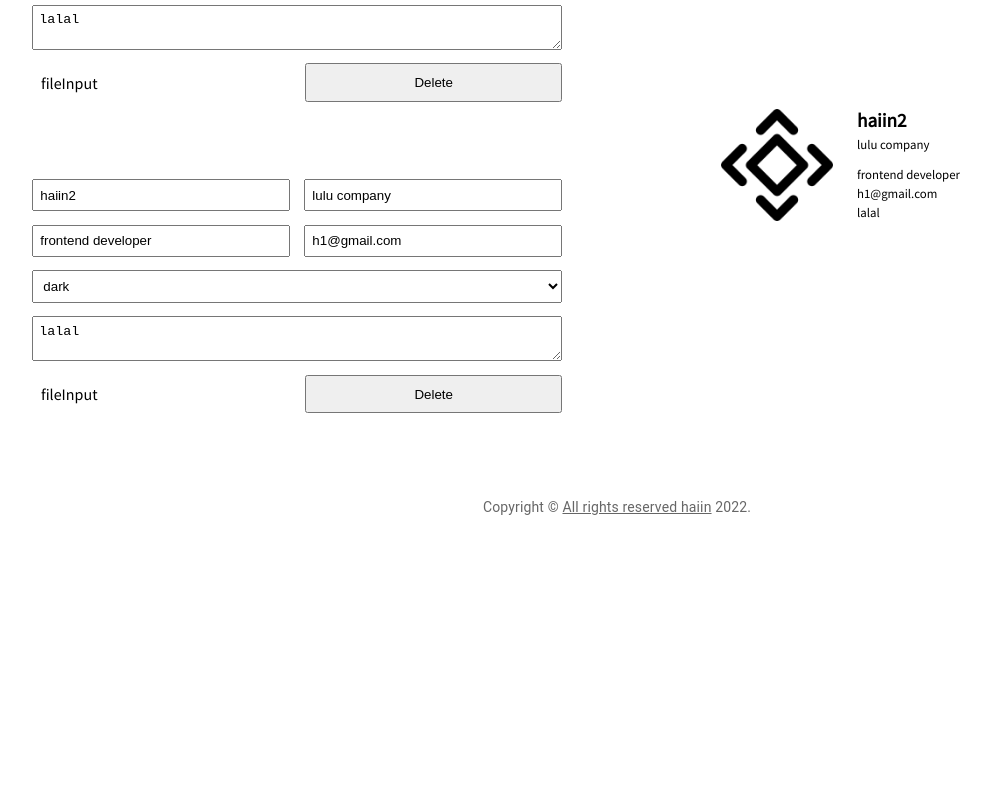
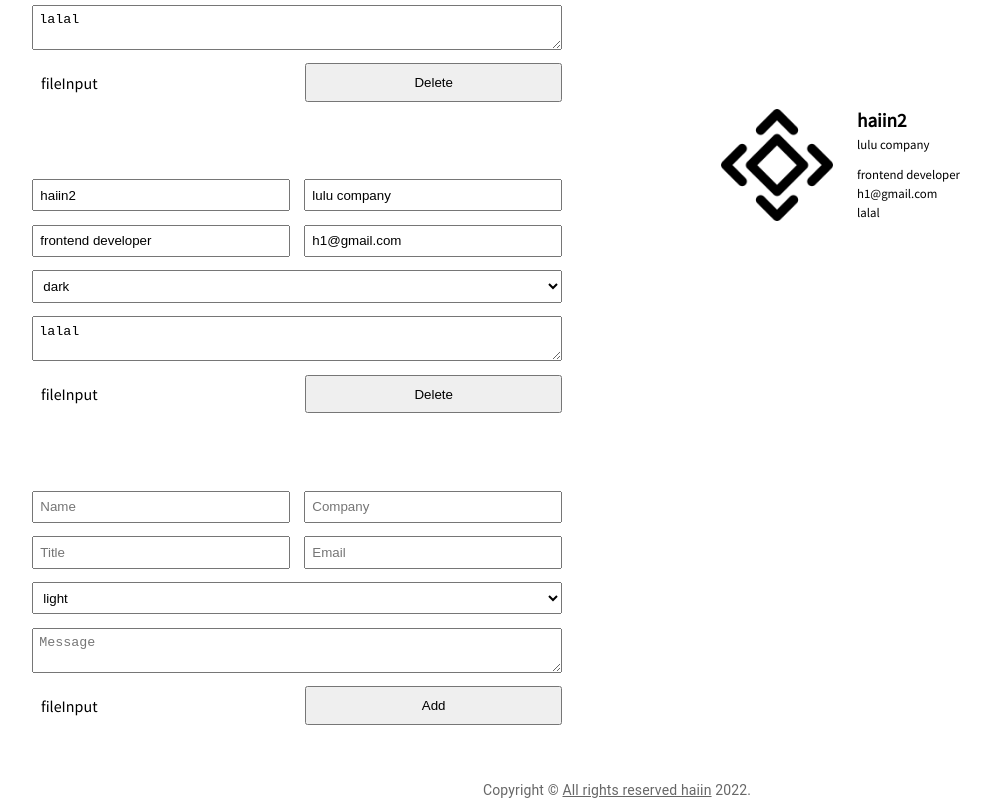
Before and after one commit to Haiin05/mypro, a React (Create React App) app: page / in a window 1280 px wide. Shown: the part 283-1083 px from the top of the page, without its empty margins (23-1012 px from the left). Before the commit the page ends 800 px from the top, so only its background shows below. Built offline with nearby package versions, Linux system fonts and the light colour scheme; no server answers; sample sign-in values are in the browser's storage.

Commit message:
add: cardAddForm

```diff
--- /dev/null
+++ b/src/components/card_add_form/card_add_form.module.css
@@ -0,0 +1,47 @@
+@value myproBlack, myproWhite, myproLightBlue, myproLighterGrey from '../../common/colors.module.css';
+
+.cardForm {
+    display: flex;
+    flex-wrap: wrap;
+    margin: 1em 2em;
+    padding: 1em;
+    background-color: myproLightBlue;
+}
+
+.input,
+.select {
+    flex: 1 1 30%;
+}
+
+.text {
+    flex-basis: 100%;
+}
+
+.input,
+.select,
+.btn,
+.text,
+.image {
+    margin: 0.5em;
+    padding: 0.5em;
+    border: 1px solid myproLighterGrey;
+}
+
+.input:focus,
+.text:focus,
+.select:focus,
+.button:focus {
+    outline: 0;
+}
+
+.image,
+.btn {
+    flex: 1 1 40%;
+    cursor: pointer;
+    background-color: myproLighterGrey;
+}
+
+.image:hover,
+.btn:hover {
+    opacity: 80%;
+}
--- /dev/null
+++ b/src/components/card_add_form/card_add_form.tsx
@@ -0,0 +1,51 @@
+import { useRef } from 'react';
+import { I_card } from '../main/mainPresenter';
+import styles from './card_add_form.module.css'
+
+interface I_cardAddForm {
+	onAdd: (card: I_card) => void
+}
+
+const CardAddForm = ({ onAdd }: I_cardAddForm) => {
+	const formRef = useRef<HTMLFormElement>(null)
+	const nameRef = useRef<HTMLInputElement>(null)
+	const companyRef = useRef<HTMLInputElement>(null)
+	const titleRef = useRef<HTMLInputElement>(null)
+	const emailRef = useRef<HTMLInputElement>(null)
+	const themeRef = useRef<HTMLSelectElement>(null)
+	const messageRef = useRef<HTMLTextAreaElement>(null)
+
+	const handleSubmit = (e: any) => {
+		e.preventDefault()
+		const card = {
+			id: Date.now(),
+			name: nameRef.current?.value || '',
+			company: companyRef.current?.value || '',
+			title: titleRef.current?.value || '',
+			email: emailRef.current?.value || '',
+			theme: themeRef.current?.value || '',
+			message: messageRef.current?.value || '',
+			image: ''
+		}
+		onAdd(card)
+		formRef.current?.reset()
+	}
+
+	return (
+		<form ref={formRef} className={styles.cardForm}>
+			<input ref={nameRef} className={styles.input} type="text" placeholder='Name' name='name' />
+			<input ref={companyRef} className={styles.input} type="text" placeholder='Company' name='company' />
+			<input ref={titleRef} className={styles.input} type="text" placeholder='Title' name='title' />
+			<input ref={emailRef} className={styles.input} type="text" placeholder='Email' name='email' />
+			<select ref={themeRef} className={styles.select} name="theme" >
+				<option value="light">light</option>
+				<option value="dark">dark</option>
+				<option value="colorful">colorful</option>
+			</select>
+			<textarea ref={messageRef} className={styles.text} name="message" placeholder='Message' ></textarea>
+			<div className={styles.image} >fileInput</div>
+			<button className={styles.btn} onClick={handleSubmit}>Add</button>
+		</form>
+	)
+}
+export default CardAddForm;
--- a/src/components/main/main.tsx
+++ b/src/components/main/main.tsx
@@ -21,8 +21,11 @@ const Main = observer(({ authService }: I_main) => {
 	const history = useHistory()
 
 	const updateCard = (card: I_card) => {
-		console.log('main-updatecard: ', card)
 		mainPresenter.update(card)
+	}
+
+	const addCard = (card: I_card) => {
+		mainPresenter.add(card)
 	}
 
 	const deleteCard = (card: I_card) => {
@@ -38,12 +41,13 @@ const Main = observer(({ authService }: I_main) => {
 			}
 		})
 	})
+	console.log('main', JSON.stringify(mainPresenter.getCardList()))
 
 	return (
 		<section className={styles.main}>
 			<Header authService={authService} />
 			<div className={styles.container}>
-				<Maker cards={mainPresenter.getCardList()} onUpdate={updateCard} onDelete={deleteCard} />
+				<Maker cards={mainPresenter.getCardList()} onUpdate={updateCard} onAdd={addCard} onDelete={deleteCard} />
 				<Preview cards={mainPresenter.getCardList()} />
 			</div>
 			<Footer />
--- a/src/components/main/mainPresenter.ts
+++ b/src/components/main/mainPresenter.ts
@@ -30,9 +30,16 @@ class MainPresenter {
 
 	update = (card: I_card) => {
 		const update = { ...this.cardList }
-		console.log(update)
+		console.log('update: ', update)
 		update[card.id] = card
+		console.log('card: ', card)
 		return this.cardList = update
+	}
+
+	add = (card: I_card) => {
+		console.log(card)
+		let randomNum = Date.now()
+		return this.cardList = { ...this.cardList, randomNum: card }
 	}
 
 	delete = (card: I_card) => {
--- a/src/components/maker/maker.tsx
+++ b/src/components/maker/maker.tsx
@@ -1,3 +1,4 @@
+import CardAddForm from '../card_add_form/card_add_form'
 import CardEditForm from '../card_edit_form/card_edit_form'
 import { I_card } from '../main/mainPresenter'
 import styles from './maker.module.css'
@@ -5,13 +6,15 @@ import styles from './maker.module.css'
 interface I_maker {
 	cards: any
 	onUpdate: (card: I_card) => void
+	onAdd: (card: I_card) => void
 	onDelete: (card: I_card) => void
 }
 
-const Maker = ({ cards, onUpdate, onDelete }: I_maker) => (
+const Maker = ({ cards, onUpdate, onDelete, onAdd }: I_maker) => (
 	<section className={styles.maker}>
 		<ul className={styles.forms}>
 			{Object.keys(cards).map((key) => <CardEditForm key={key} card={cards[key]} onUpdate={onUpdate} onDelete={onDelete} />)}
+			<CardAddForm onAdd={onAdd} />
 		</ul>
 	</section>
 )
--- a/src/components/preview/preview.tsx
+++ b/src/components/preview/preview.tsx
@@ -7,6 +7,8 @@ interface I_preview {
 }
 
 const Preview = ({ cards }: I_preview) => {
+	console.log('preview: ', JSON.stringify(cards))
+	console.log(Object.keys(cards))
 
 	return (
 		<section className={styles.preview}>
```
